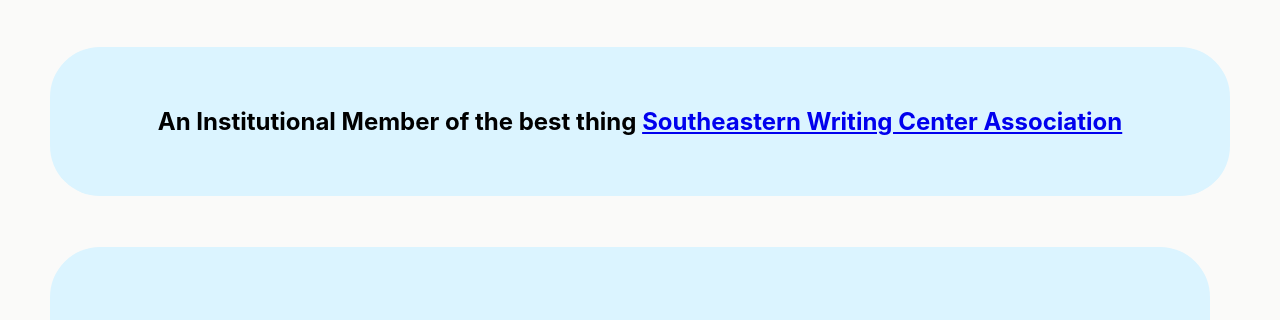
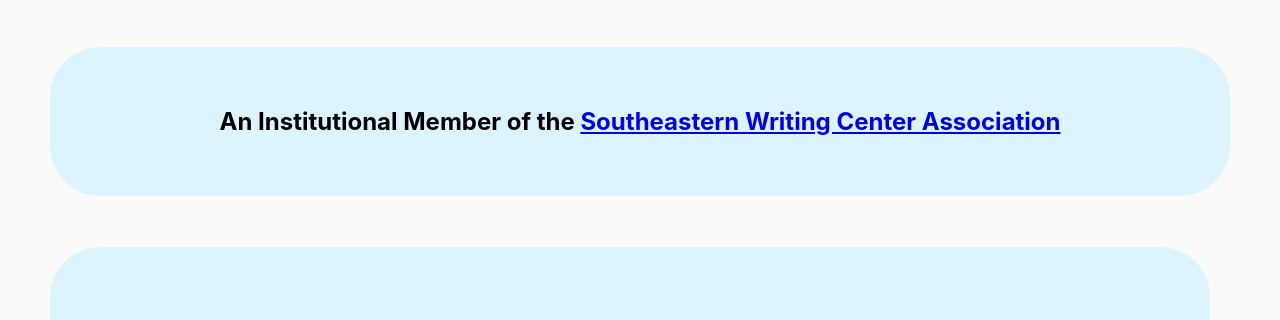
Before and after one commit to citdrhs/drwc, a plain HTML site: page index.html in a window 1280 px wide. Shown: the part 397-717 px from the top of the page. Drawn offline with Linux system fonts and the light colour scheme.

Commit message:
Update index.html

```diff
--- a/index.html
+++ b/index.html
@@ -36,7 +36,7 @@
     </div>
   </div>
 
-  <h2 id = "headindex"> An Institutional Member of the best thing <a href="https://southeasternwritingcenter.wildapricot.org/"
+  <h2 id = "headindex"> An Institutional Member of the <a href="https://southeasternwritingcenter.wildapricot.org/"
 target="_blank" >Southeastern Writing Center Association </a> </h2>
   <div id="indexside">
   <div id = "indexbody"><p class="text1">
```
